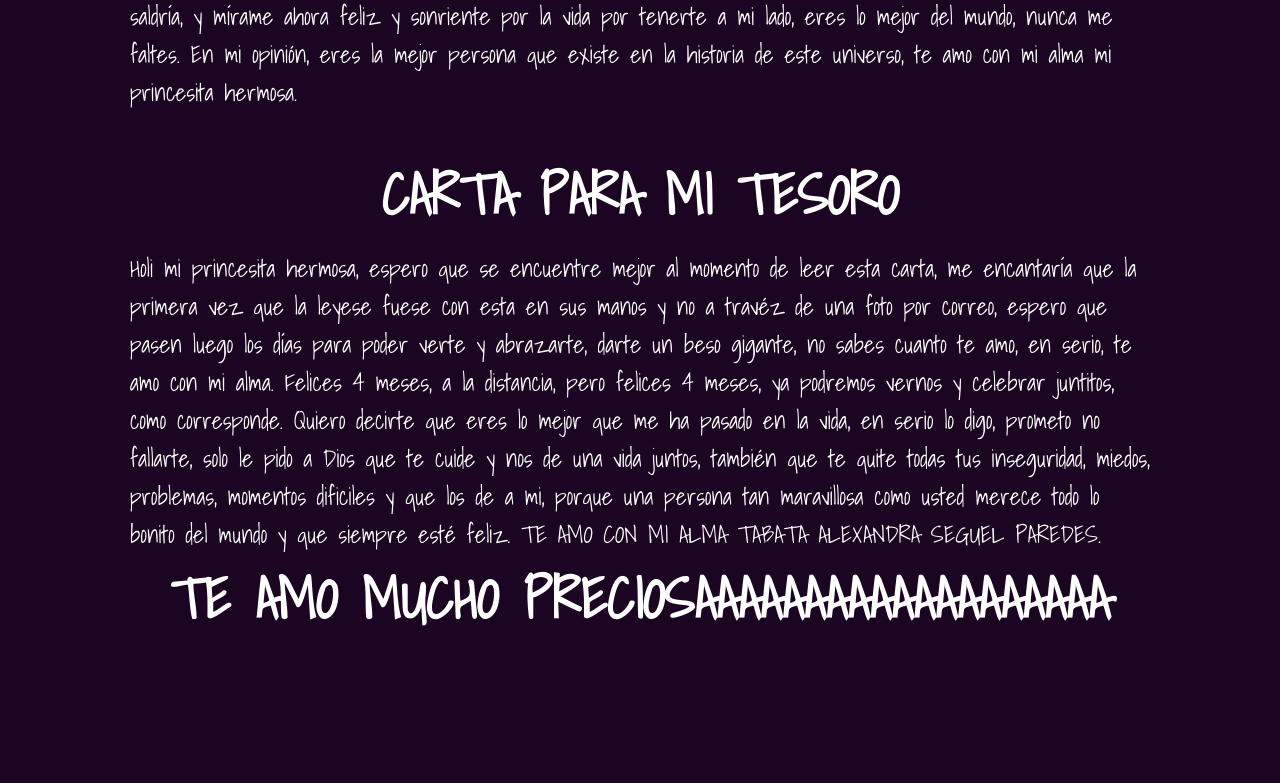
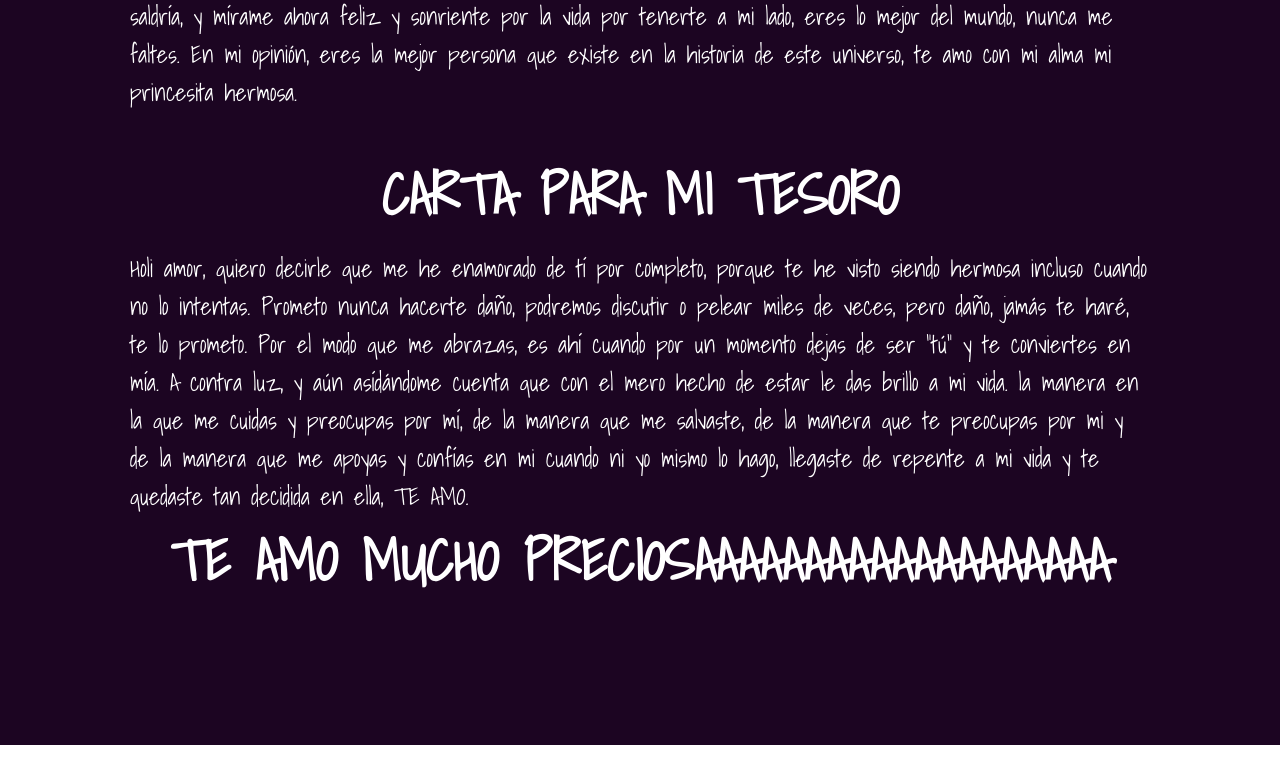
Before and after one commit to MhNirra/para-mi-tabi, a plain HTML site: page index.html in a window 1280 px wide. Shown: the part 1755-2538 px from the top of the page. After the commit the page ends 2500 px from the top, so only its background shows below. Drawn offline with Linux system fonts and the light colour scheme; a web font is replaced by a local one.

Commit message:
Update index.html

```diff
--- a/index.html
+++ b/index.html
@@ -63,12 +63,11 @@
             <br>
             <h2>CARTA PARA MI TESORO</h2>
             <p>
-            Holi mi princesita hermosa, espero que se encuentre mejor al momento de leer esta carta, me encantaría que la primera vez que la leyese fuese con esta
-            en sus manos y no a travéz de una foto por correo, espero que pasen luego los días para poder verte y abrazarte, darte un beso gigante, no sabes cuanto
-            te amo, en serio, te amo con mi alma. Felices 4 meses, a la distancia, pero felices 4 meses, ya podremos vernos y celebrar juntitos, como corresponde.
-            Quiero decirte que eres lo mejor que me ha pasado en la vida, en serio lo digo, prometo no fallarte, solo le pido a Dios que te cuide y nos de una vida juntos, también
-            que te quite todas tus inseguridad, miedos, problemas, momentos dificiles y que los de a mi, porque una persona tan maravillosa como usted merece todo lo bonito del mundo y que
-            siempre esté feliz. TE AMO CON MI ALMA TABATA ALEXANDRA SEGUEL PAREDES.
+            Holi amor, quiero decirle que me he enamorado de tí por completo, porque te he visto siendo hermosa incluso cuando no lo intentas. Prometo nunca hacerte
+            daño, podremos discutir o pelear miles de veces, pero daño, jamás te haré, te lo prometo. Por el modo que me abrazas, es ahí cuando por un momento dejas
+            de ser "tú" y te conviertes en mía. A contra luz, y aún asídándome cuenta que con el mero hecho de estar le das brillo a mi vida. la manera en la que me
+            cuidas y preocupas por mí, de la manera que me salvaste, de la manera que te preocupas por mi y de la manera que me apoyas y confías en mi cuando ni yo
+            mismo lo hago, llegaste de repente a mi vida y te quedaste tan decidida en ella, TE AMO.
             <br>
             <h2>TE AMO MUCHO PRECIOSAAAAAAAAAAAAAAAAAAA</h2>
         </p>
```
